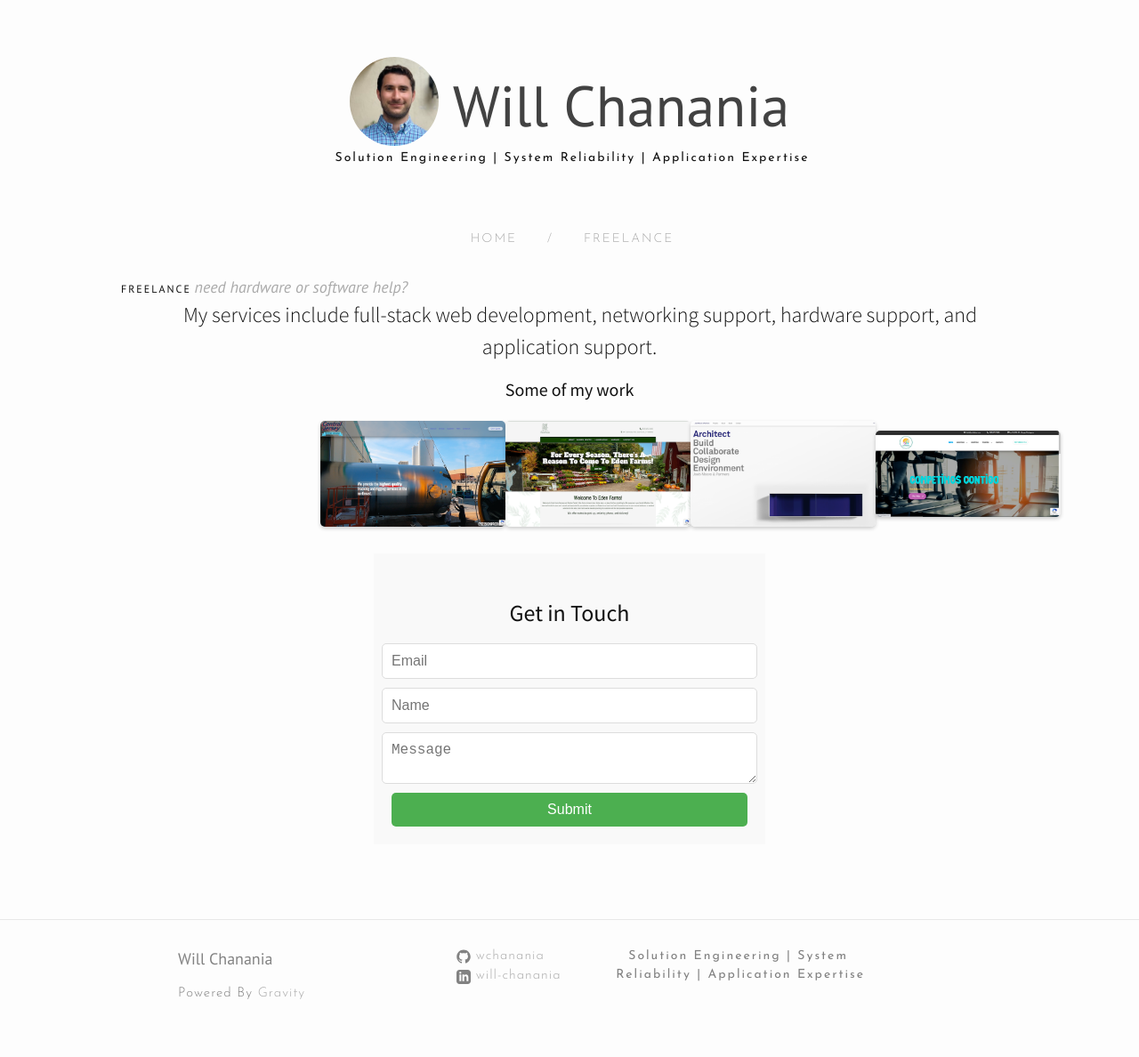
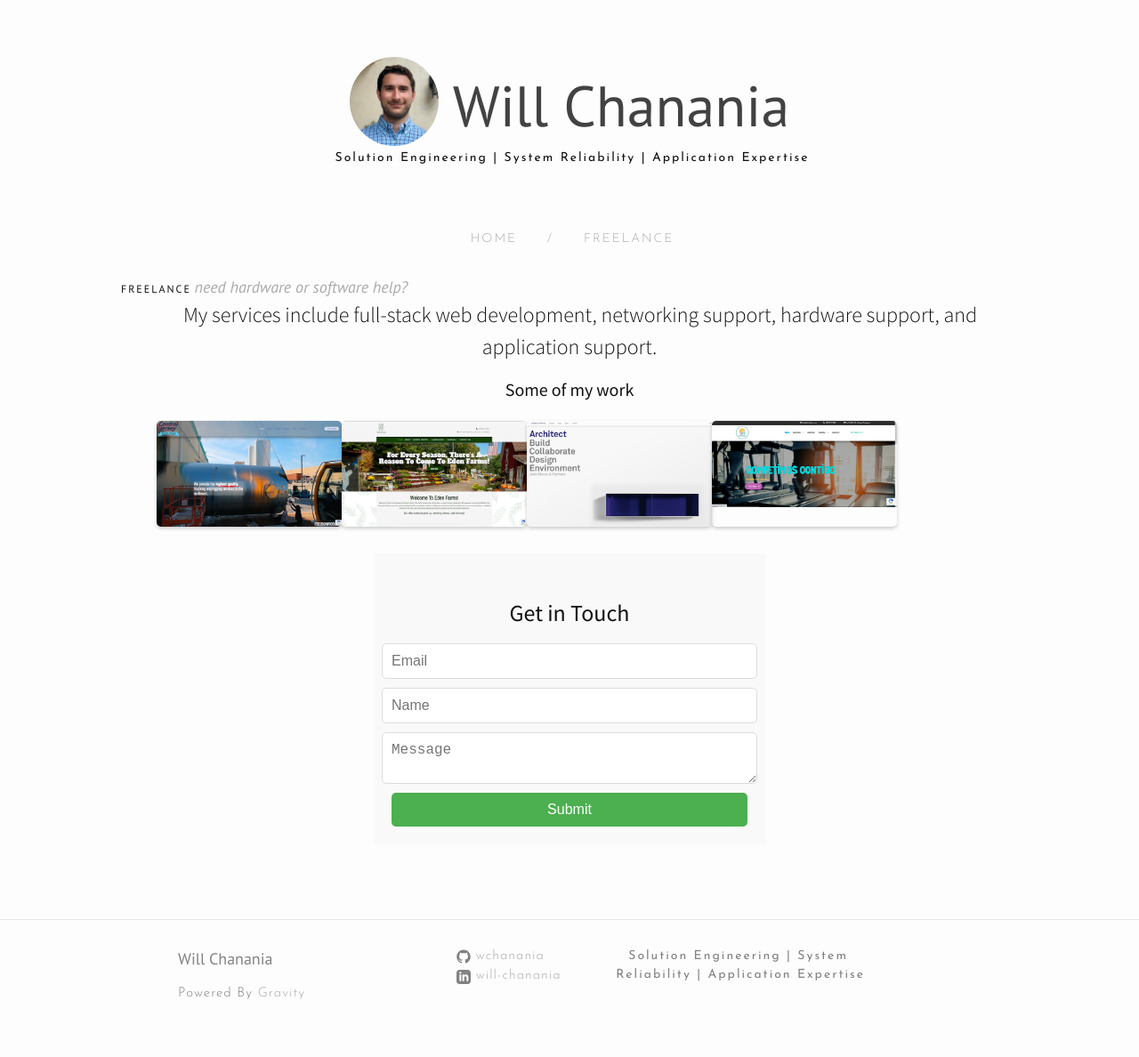
Before and after one commit to wchanania/wchanania.github.io, a Jekyll site: the page built from freelance.md, in a window 1280 px wide. Shown: the whole page at 89% size. Built offline with Jekyll 4.4.1, drawn with Linux system fonts in a browser that asks for light colours; nearby versions of some CDN libraries.

Commit message:
fix: img css

```diff
--- a/css/style.scss
+++ b/css/style.scss
@@ -747,10 +747,8 @@ div.site-title > #nav-pic {
 .image-grid {
   display: flex;
   justify-content: space-between;
-  align-items: center;
-  width: 65vw; /* Set the width of the grid to 65vw */
-  margin: 0 auto; /* Center the grid horizontally */
-  margin-left: calc((100vw - 65vw) / 2); /* Offset the grid to the left by half its width */
+  width: 65vw;
+  margin-left: calc((-15vmax) / 2);
   margin-top: 20px;
 }
 
```
